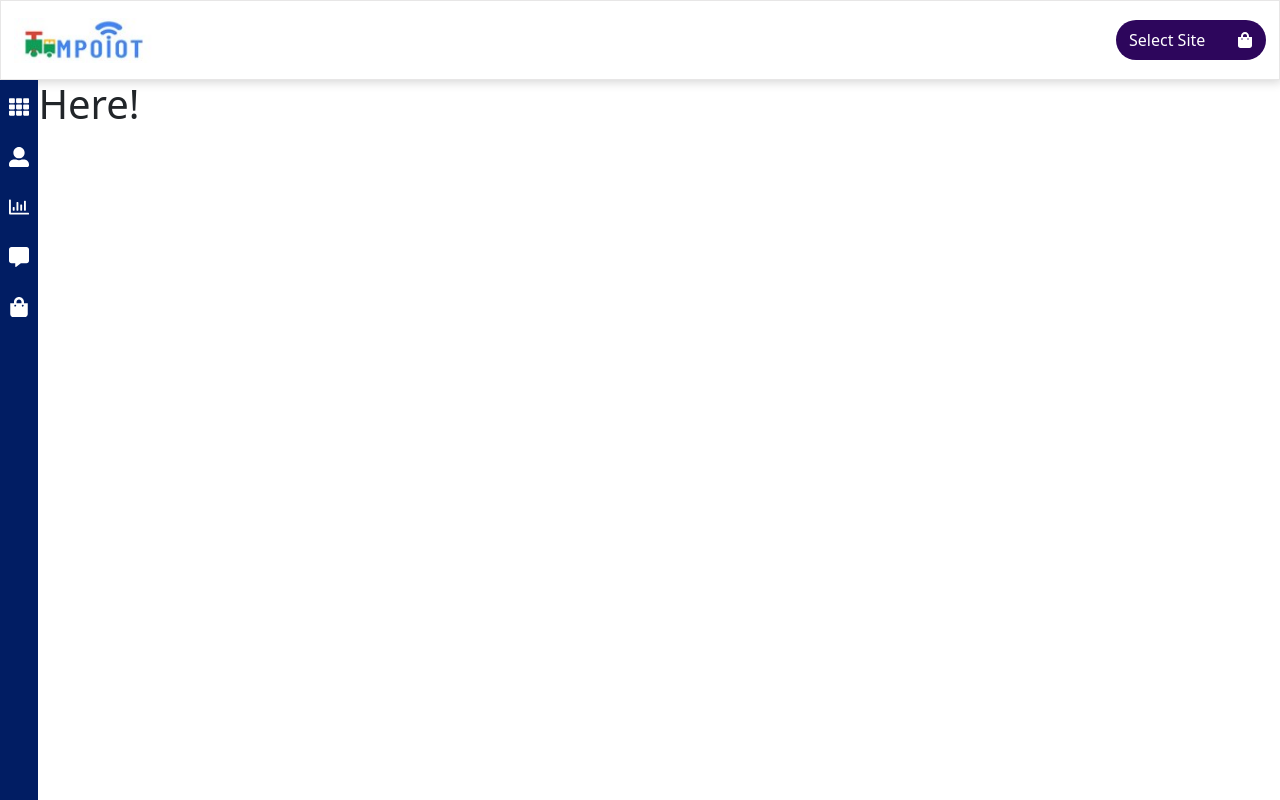
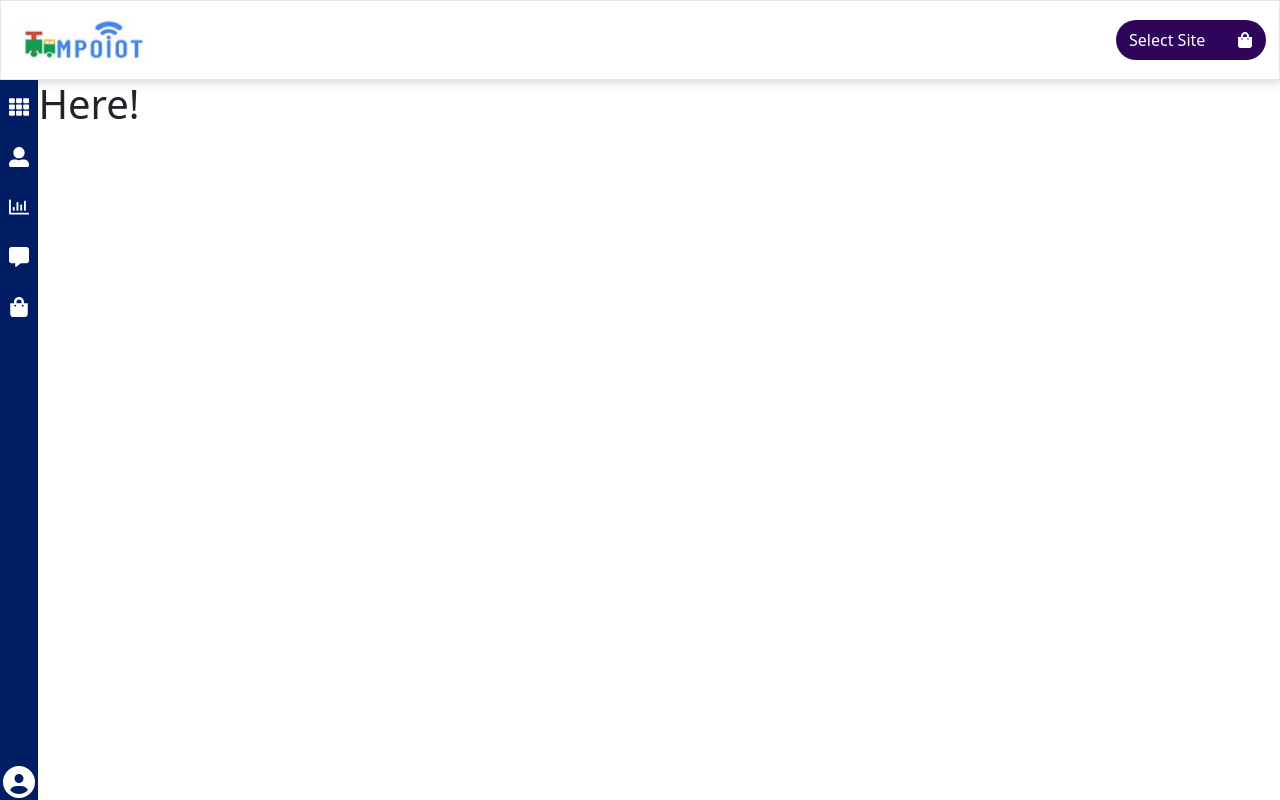
Before and after one commit to ManikandanS8377/TempoIoT, a React (Create React App) app in the folder tempo/: page / in a window 1280 px wide. Built offline with nearby package versions, Linux system fonts and the light colour scheme.

Commit message:
profile pic

```diff
--- a/tempo/src/assets/style/main.css
+++ b/tempo/src/assets/style/main.css
@@ -74,7 +74,8 @@ main {
 }
 
 
-.sidebar {
+.sidebar{
+    display: flex;
     background: var(--THEME_COLOUR);
     color: var(--INNER_COLOUR);
     width: 3%;
@@ -82,10 +83,14 @@ main {
     height: auto;
     transition: all 0.5s;
     z-index: 2;
-    display: flex;
     flex-direction: column;
+    justify-content: space-between;
     align-items: center;
     font-family: var(--FONT_FAMILY);
+}
+
+.profile_pic{
+    font-size:200%;
 }
 
 
--- a/tempo/src/components/Sidebar.jsx
+++ b/tempo/src/components/Sidebar.jsx
@@ -2,6 +2,8 @@
 
 import React, { useState } from 'react';
 import { FaTh, FaBars, FaUserAlt, FaRegChartBar, FaCommentAlt, FaShoppingBag, FaThList } from "react-icons/fa";
+import { FontAwesomeIcon } from '@fortawesome/react-fontawesome';
+import { faCircleUser } from '@fortawesome/free-solid-svg-icons';
 import { NavLink, Link, BrowserRouter as Router } from 'react-router-dom';
 
 const Sidebar = ({ children }) => {
@@ -18,25 +20,25 @@ const Sidebar = ({ children }) => {
         {
             name: "About",
             icon: <FaUserAlt />,
-            head : ['Management'],
+            head: ['Management'],
             links: ['Assert Management', 'Alert Management', 'Device Management', 'Site Management', 'User Management']
         },
         {
             name: "Analytics",
             icon: <FaRegChartBar />,
-            head :['Configuration'],
+            head: ['Configuration'],
             links: ['Alert', 'Modbus Slave', 'Modbus Master']
         },
         {
             name: "Comment",
             icon: <FaCommentAlt />,
-            head : ['Upgradation'],
+            head: ['Upgradation'],
             links: ['Firmware']
         },
         {
             name: "Product",
             icon: <FaShoppingBag />,
-            head : ['Log Maintenance'],
+            head: ['Log Maintenance'],
             links: ['Event', 'Device Connection', 'Real Data']
         },
     ];
@@ -93,6 +95,7 @@ const Sidebar = ({ children }) => {
 
         <div className="container-slidebar">
             <div className="sidebar">
+                <div className='all_icon'>
                     {menuItem.map((item, index) => (
                         <NavLink
                             to={item.path}
@@ -121,6 +124,10 @@ const Sidebar = ({ children }) => {
                         </NavLink>
                     ))}
                 </div>
+                <div>
+                    <FontAwesomeIcon className='profile_pic' icon={faCircleUser} style={{ "--fa-primary-color": "#ffffff", "--fa-secondary-color": "#797a7c", }} />
+                </div>
+            </div>
             <main>{children}</main>
         </div>
 
```
Lines whose indentation alone changed are shown as unchanged.
